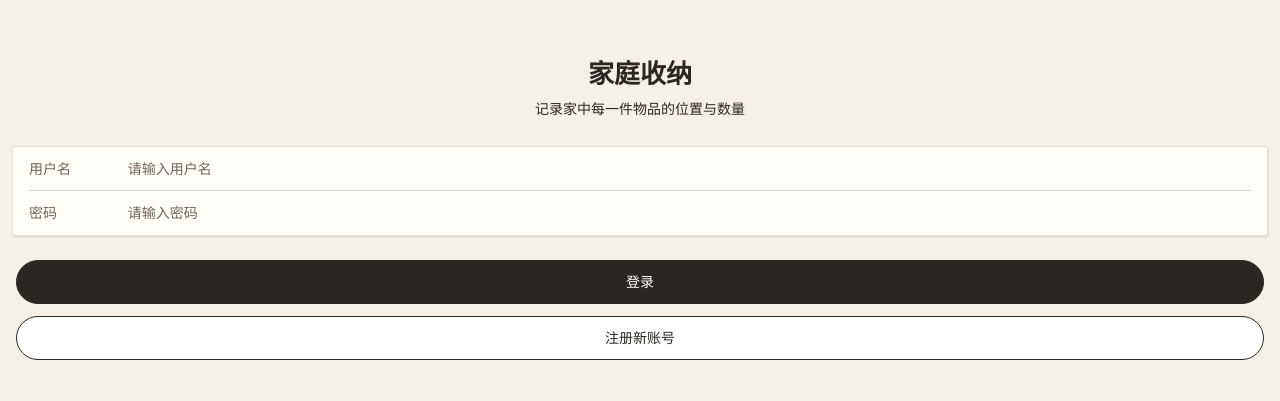
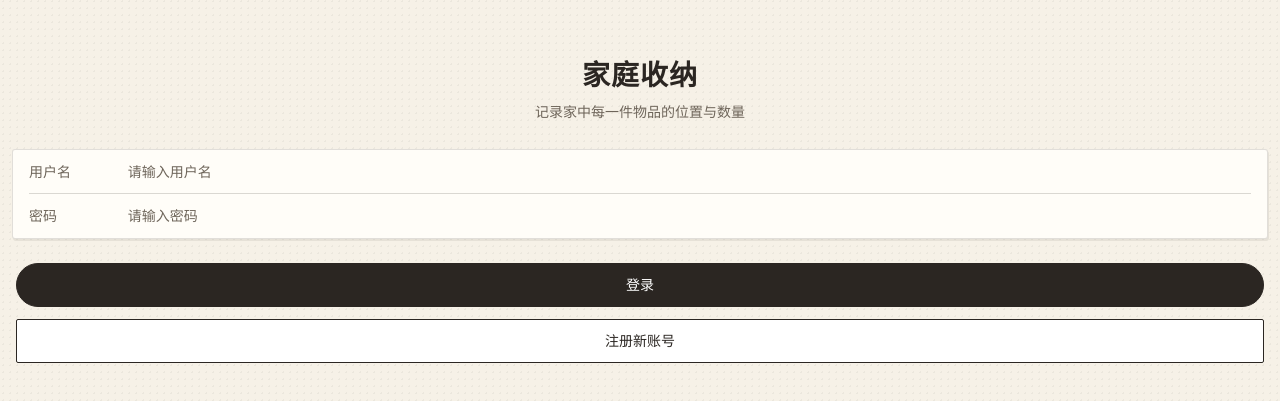
Before and after one commit to qiuhan00/family-storage-system, a Vue app in the folder frontend/: page /login in a window 1280 px wide. Shown: the part 107-508 px from the top of the page. Built offline with nearby package versions, Linux system fonts and the light colour scheme.

Commit message:
feat(ui): paper auth pages

```diff
--- a/frontend/src/views/LoginView.vue
+++ b/frontend/src/views/LoginView.vue
@@ -83,7 +83,9 @@ const goRegister = () => router.push('/register');
   min-height: 100vh;
   padding: 20vh 0 24px;
   box-sizing: border-box;
-  background: var(--fs-bg);
+  background-color: var(--paper);
+  background-image: radial-gradient(rgba(43, 38, 34, 0.05) 1px, transparent 1px);
+  background-size: 7px 7px;
 }
 .auth-title {
   text-align: center;
@@ -91,20 +93,24 @@ const goRegister = () => router.push('/register');
 }
 .auth-title h1 {
   margin: 0 0 8px;
-  font-size: 26px;
-  color: var(--fs-primary);
+  font-family: var(--fs-font-display);
+  font-size: 28px;
+  font-weight: 700;
+  letter-spacing: 1px;
+  color: var(--ink);
 }
 .auth-title p {
   margin: 0;
   font-size: 14px;
-  color: var(--fs-text-3);
+  color: var(--ink-2);
 }
 .auth-actions {
   margin: 24px 16px 0;
 }
 .auth-register {
   margin-top: 12px;
-  border-color: var(--fs-primary);
-  color: var(--fs-primary);
+  border-color: var(--ink);
+  color: var(--ink);
+  border-radius: 2px;
 }
 </style>
--- a/frontend/src/views/RegisterView.vue
+++ b/frontend/src/views/RegisterView.vue
@@ -124,7 +124,9 @@ const goLogin = () => router.replace('/login');
   min-height: 100vh;
   padding: 16vh 0 24px;
   box-sizing: border-box;
-  background: var(--fs-bg);
+  background-color: var(--paper);
+  background-image: radial-gradient(rgba(43, 38, 34, 0.05) 1px, transparent 1px);
+  background-size: 7px 7px;
 }
 .auth-title {
   text-align: center;
@@ -132,20 +134,24 @@ const goLogin = () => router.replace('/login');
 }
 .auth-title h1 {
   margin: 0 0 8px;
-  font-size: 26px;
-  color: var(--fs-primary);
+  font-family: var(--fs-font-display);
+  font-size: 28px;
+  font-weight: 700;
+  letter-spacing: 1px;
+  color: var(--ink);
 }
 .auth-title p {
   margin: 0;
   font-size: 14px;
-  color: var(--fs-text-3);
+  color: var(--ink-2);
 }
 .auth-actions {
   margin: 24px 16px 0;
 }
 .auth-login {
   margin-top: 12px;
-  border-color: var(--fs-text-3);
-  color: var(--fs-text-2);
+  border-color: var(--ink);
+  color: var(--ink);
+  border-radius: 2px;
 }
 </style>
```
